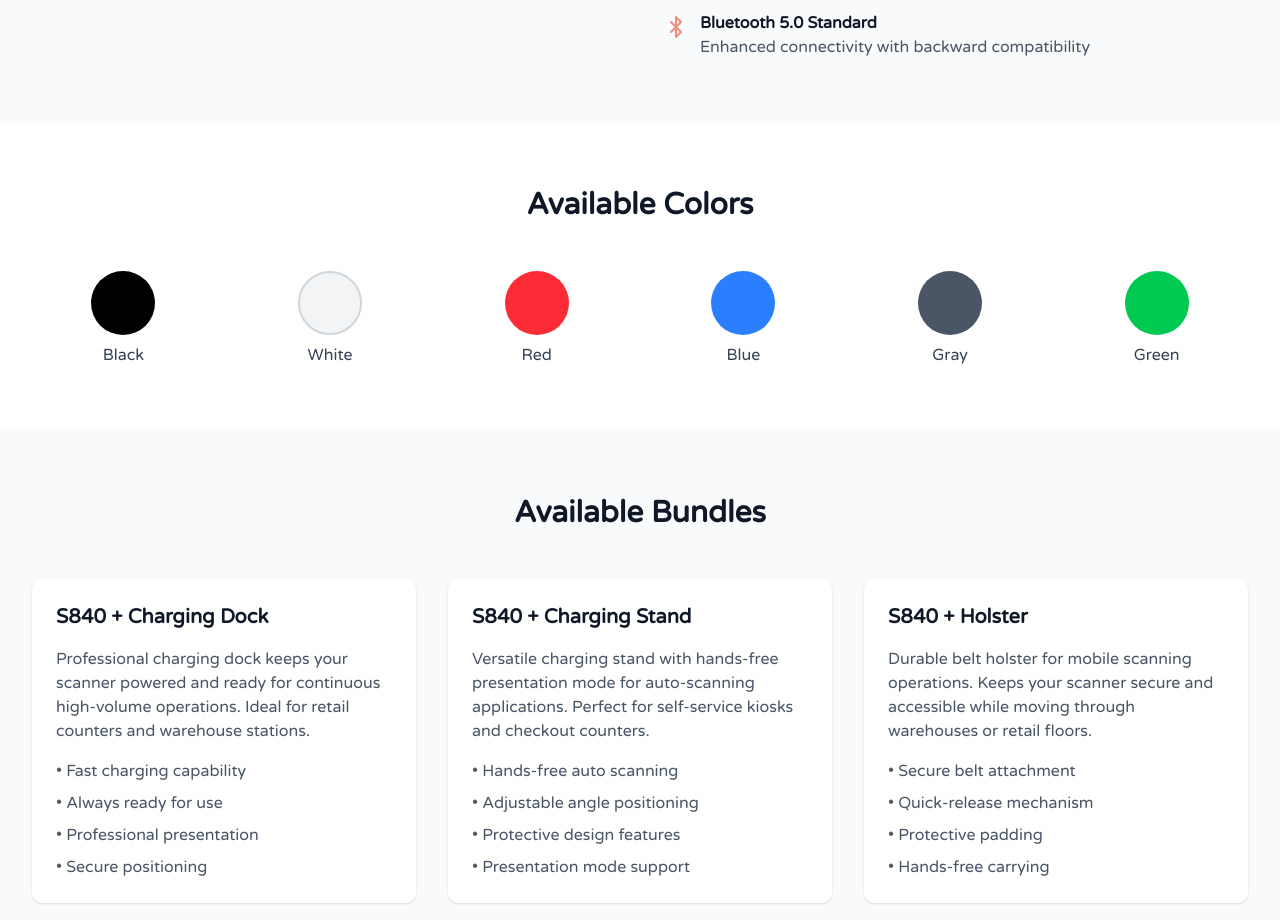
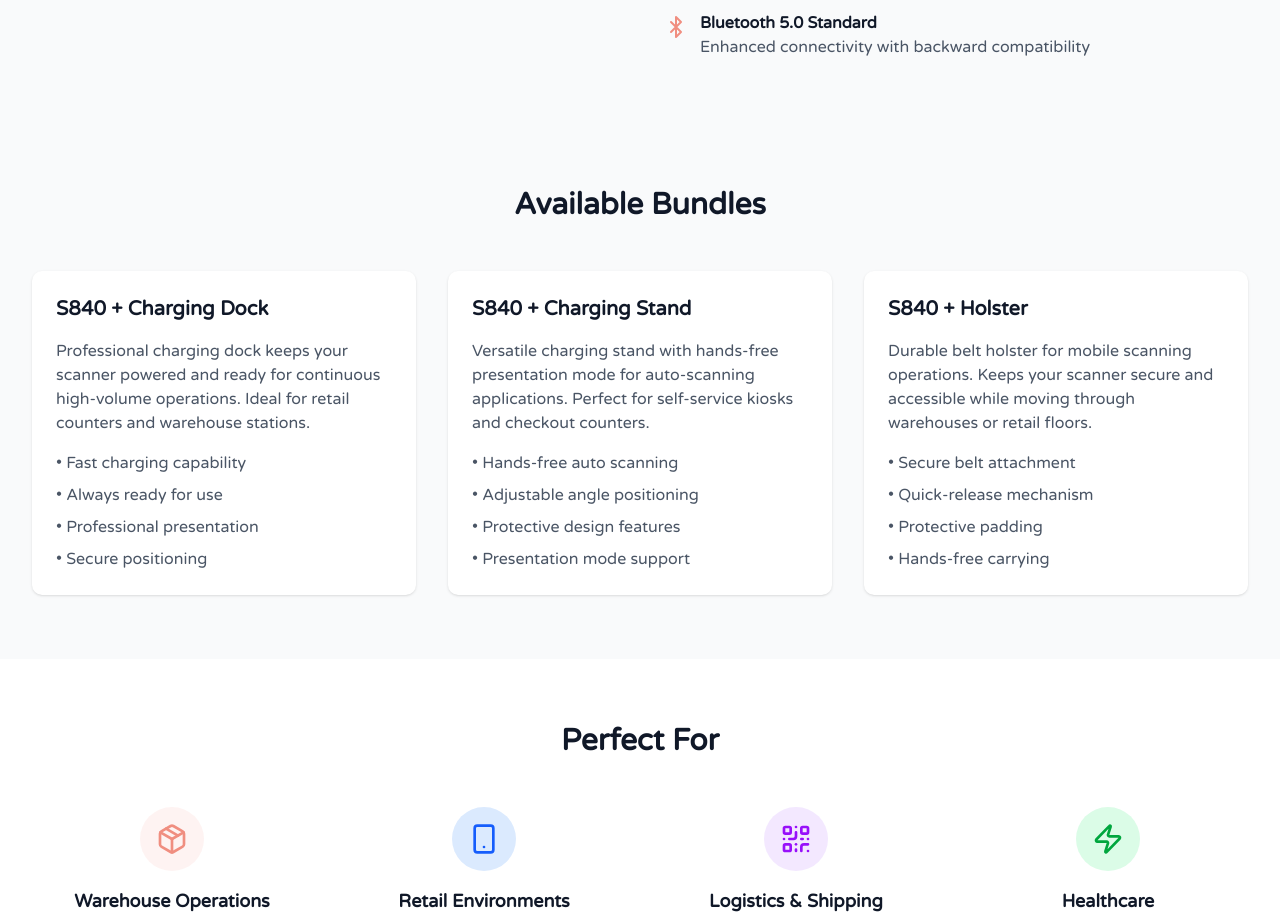
Before and after one commit to MarkHochreiter/imrchnt-website, a React (Vite) app: page /socket-scan-s840 in a window 1280 px wide. Shown: the part 2496-3416 px from the top of the page. Built offline with nearby package versions, Linux system fonts and the light colour scheme.

Commit message:
Update SocketScanS840Page.jsx

```diff
--- a/src/components/SocketScanS840Page.jsx
+++ b/src/components/SocketScanS840Page.jsx
@@ -313,39 +313,6 @@ function SocketScanS840Page({ onNavigateBack, onContactSales }) {
         </div>
       </section>
 
-      {/* Available Colors */}
-      <section className="py-16 bg-white">
-        <div className="max-w-7xl mx-auto px-4 sm:px-6 lg:px-8">
-          <h2 className="text-3xl font-bold text-gray-900 text-center mb-12">Available Colors</h2>
-          <div className="grid grid-cols-2 md:grid-cols-3 lg:grid-cols-6 gap-6">
-            <div className="text-center">
-              <div className="w-16 h-16 bg-black rounded-full mx-auto mb-2"></div>
-              <span className="text-gray-700">Black</span>
-            </div>
-            <div className="text-center">
-              <div className="w-16 h-16 bg-gray-100 border-2 border-gray-300 rounded-full mx-auto mb-2"></div>
-              <span className="text-gray-700">White</span>
-            </div>
-            <div className="text-center">
-              <div className="w-16 h-16 bg-red-500 rounded-full mx-auto mb-2"></div>
-              <span className="text-gray-700">Red</span>
-            </div>
-            <div className="text-center">
-              <div className="w-16 h-16 bg-blue-500 rounded-full mx-auto mb-2"></div>
-              <span className="text-gray-700">Blue</span>
-            </div>
-            <div className="text-center">
-              <div className="w-16 h-16 bg-gray-600 rounded-full mx-auto mb-2"></div>
-              <span className="text-gray-700">Gray</span>
-            </div>
-            <div className="text-center">
-              <div className="w-16 h-16 bg-green-500 rounded-full mx-auto mb-2"></div>
-              <span className="text-gray-700">Green</span>
-            </div>
-          </div>
-        </div>
-      </section>
-
       {/* Bundle Options */}
       <section className="py-16 bg-gray-50">
         <div className="max-w-7xl mx-auto px-4 sm:px-6 lg:px-8">
```
